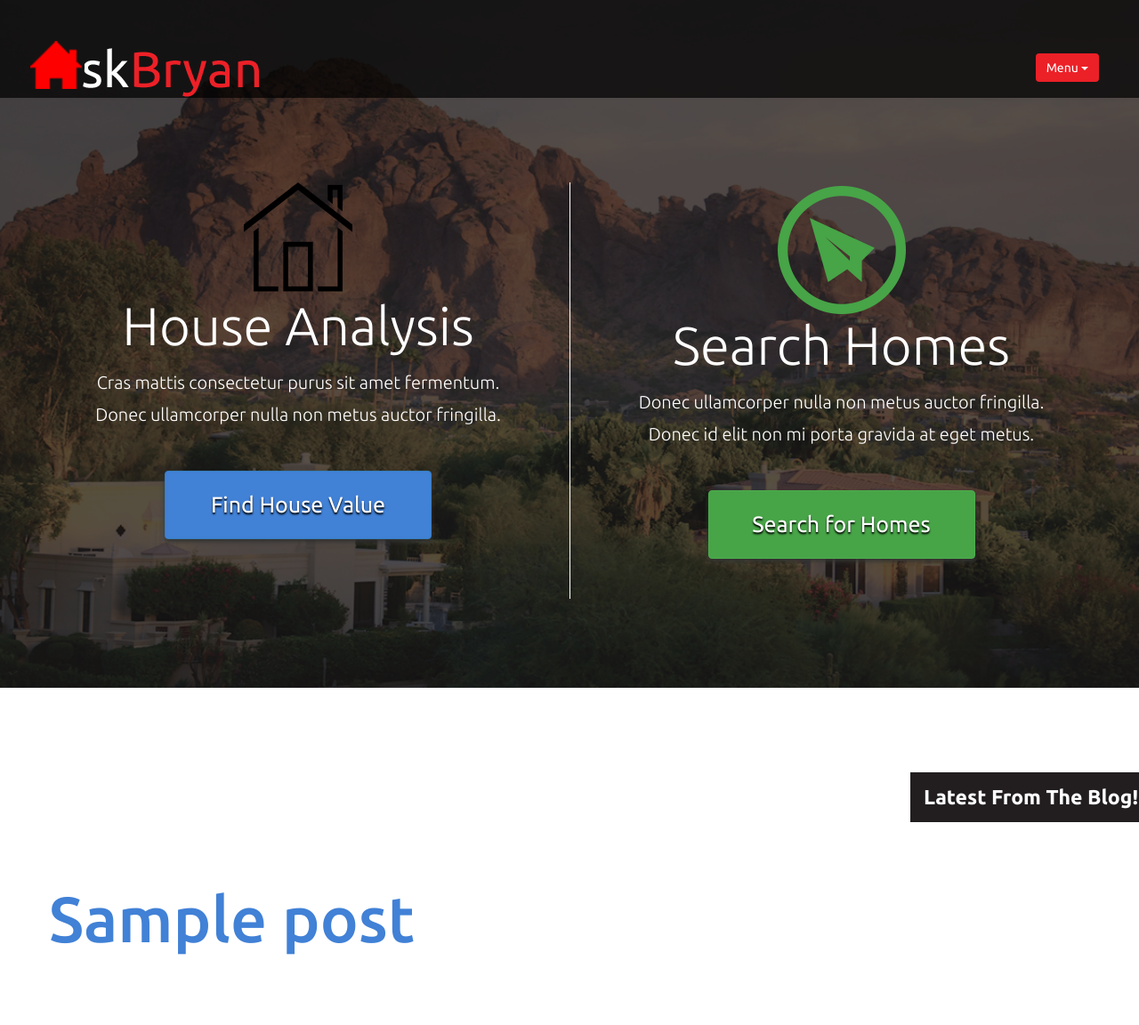
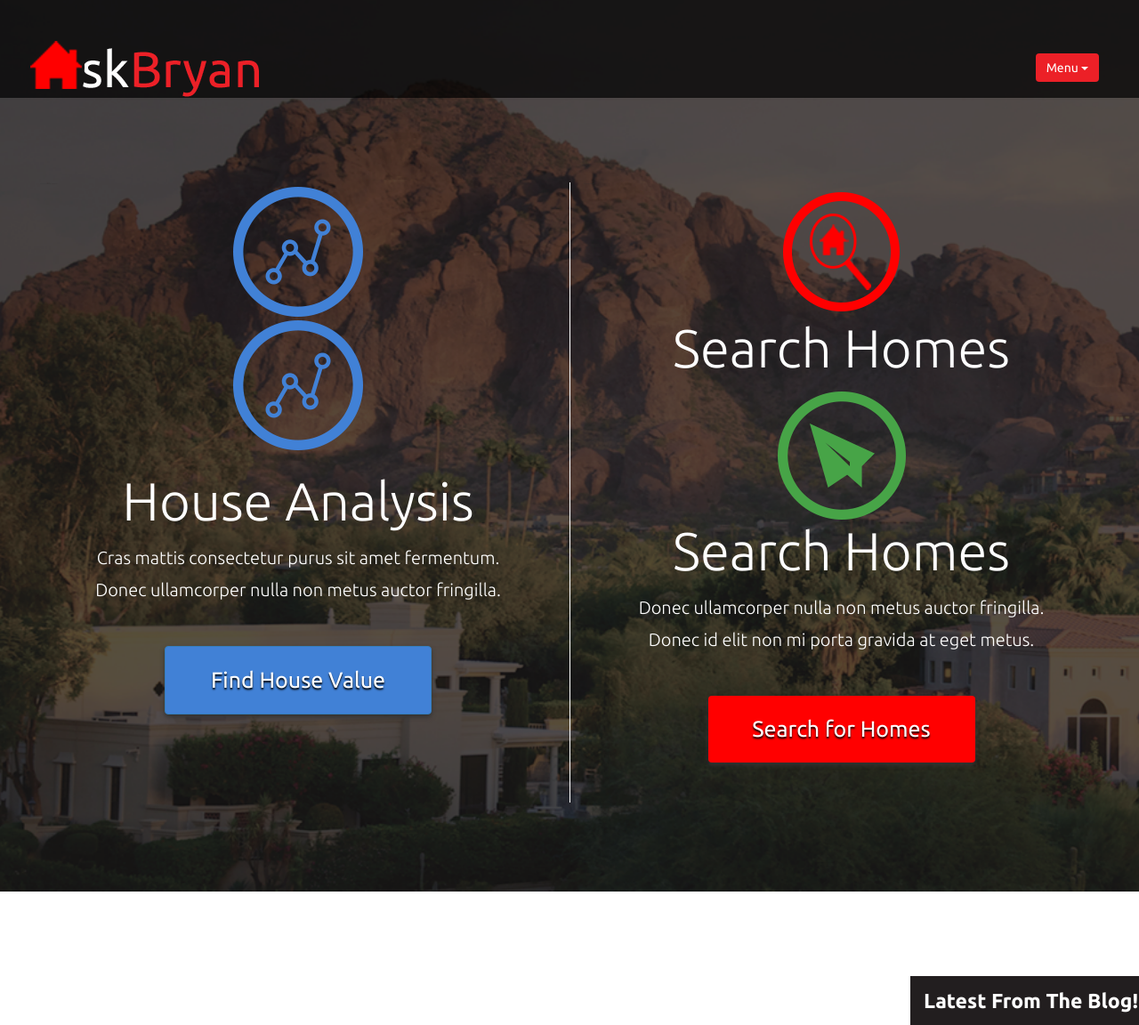
Before and after one commit to tazemebro/wordpress-enviroment, a WordPress theme: the page made by themes/askbryan/index.php in a window 1280 px wide. Shown: the top 1152 px of the page at 89% size. Run offline with PHP 8.4 and a stand-in for WordPress, Linux system fonts and the light colour scheme; the site name, menu and one post (Sample post) are stand-ins, and other content is empty.

Commit message:
Revert 7b0872d..fefc377
This rolls back to commit 7b0872d40257760c8ed576fbb25b6db7154339a7.

```diff
--- a/themes/askbryan/index.php
+++ b/themes/askbryan/index.php
@@ -19,7 +19,14 @@
 <div class="container-fluid home-bg">
 		<div class="row hero clear">
 			<div class="estimate col-md-6 container">
-				<div class="col-md-12" style="text-align: center;"><img src="<?php bloginfo ('template_directory'); ?>/css/images/house.png"/></div>
+<<<<<<< HEAD
+				<div class="col-md-12" style="text-align: center;"><img src="<?php bloginfo ('template_directory'); ?>/css/images/icon-ana.png"/></div>
+=======
+
+				<div class="col-md-12" style="text-align: center;"><img src="<?php bloginfo ('template_directory'); ?>/css/images/icon-ana.png"/></div>
+				<br/>
+
+>>>>>>> FETCH_HEAD
 				<h2>House Analysis</h2>
 					<br/>
 				<p>Cras mattis consectetur purus sit amet fermentum.<br />Donec ullamcorper nulla non metus auctor fringilla.</p>
@@ -29,8 +36,15 @@
 			</div>
 
 			<div class="reports col-md-6 container">
+<<<<<<< HEAD
+							<div class="col-md-12" style="text-align: center;"><img src="<?php bloginfo ('template_directory'); ?>/css/images/house.png"/></div>
+				<h2>Search Homes</h2>
+=======
 							<div class="col-md-12" style="text-align: center;"><img src="<?php bloginfo ('template_directory'); ?>/css/images/icon-plane.png"/></div>
+
 				<h2>Search Homes</h2>
+
+>>>>>>> FETCH_HEAD
 					<br/>
 				<p>Donec ullamcorper nulla non metus auctor fringilla.<br />Donec id elit non mi porta gravida at eget metus.</p>
 						<button class="btn h-btn btn-success">Search for Homes</button>
--- a/themes/askbryan/style.css
+++ b/themes/askbryan/style.css
@@ -88,7 +88,8 @@
 	margin: 0px 20px 0px 0px;
 }
 .btn-success{
-	background: #47a447;
+	background: #ff0000;
+	border: none;
 }
 .btn-danger{
 	background: #ec2027;
```
Also changed, not shown: themes/askbryan/css/images/house.png.
